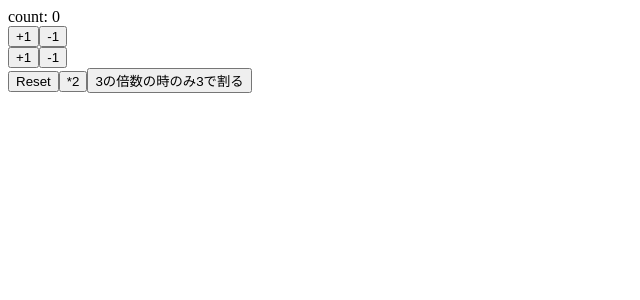
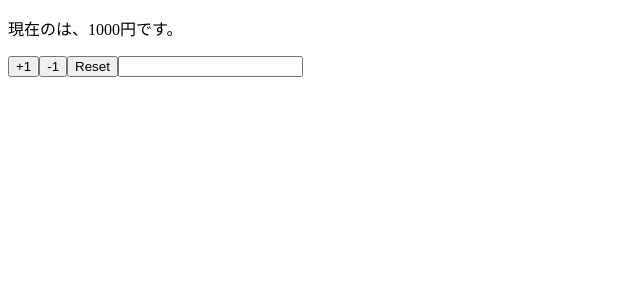
Before and after one commit to masayuki-0319/ham-react-hooks-101, a React (Create React App) app: page / in a window 1280 px wide. Shown: the top 300 px of the page, without its empty margins (0-640 px from the left). Built offline with nearby package versions, Linux system fonts and the light colour scheme.

Commit message:
名前入力機能を追加

```diff
--- a/src/App.tsx
+++ b/src/App.tsx
@@ -1,36 +1,33 @@
 import React, { useState } from 'react'
 
-const App = () => {
-  const [count, setCount] = useState(0)
+type appProps = {
+  name: string,
+  price: number
+}
 
-  const increment = () => setCount(count + 1)
-  const decrement = () => setCount(count - 1)
+const App = (props: appProps) => {
+  const [name, setName] = useState(props.name)
+  const [price, setPrice] = useState(props.price)
 
-  const increment2 = () => setCount(previousCount => previousCount + 1)
-  const decrement2 = () => setCount(previousCount => previousCount - 1)
-
-  const reset = () => setCount(0)
-  const double = () => setCount(count * 2)
-  const devide3 = () => setCount(previousCount => previousCount % 3 == 0 ? previousCount / 3 : previousCount)
+  const reset = () => {
+    setPrice(props.price)
+    setName(props.name)
+  }
 
   return (
     <>
-      <div>count: {count}</div>
-      <div>
-        <button onClick={increment}>+1</button>
-        <button onClick={decrement}>-1</button>
-      </div>
-      <div>
-        <button onClick={increment2}>+1</button>
-        <button onClick={decrement2}>-1</button>
-      </div>
-      <div>
-        <button onClick={reset}>Reset</button>
-        <button onClick={double}>*2</button>
-        <button onClick={devide3}>3の倍数の時のみ3で割る</button>
-      </div>
+      <p>現在の{name}は、{price}円です。</p>
+      <button onClick={() => setPrice(price + 1)} >+1</button>
+      <button onClick={() => setPrice(price - 1)} >-1</button>
+      <button onClick={reset} >Reset</button>
+      <input value={name} onChange={e => {setName(e.target.value)}}/>
     </>
   );
 }
 
+App.defaultProps = {
+  name: '',
+  price: 1000
+}
+
 export default App;
```
